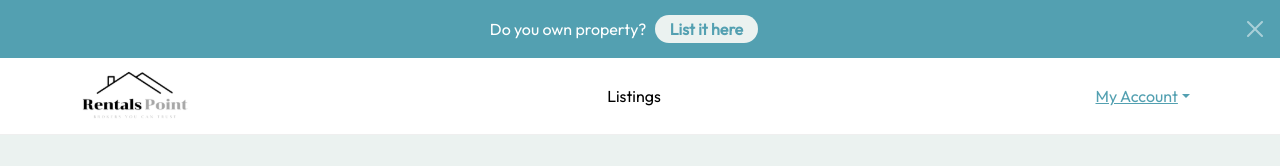
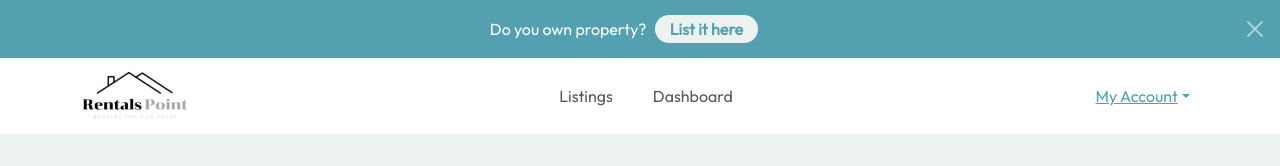
Before and after one commit to Cathella/rentals-point, a React (Vite) app: page / in a window 1280 px wide. Shown: the top 166 px of the page. Built offline with nearby package versions, Linux system fonts and the light colour scheme.

Commit message:
Update Nav component

```diff
--- a/package.json
+++ b/package.json
@@ -16,11 +16,13 @@
     "google-fonts-loader": "^1.0.2",
     "react": "^18.2.0",
     "react-dom": "^18.2.0",
+    "react-redux": "^8.1.1",
     "react-router-dom": "^6.13.0"
   },
   "devDependencies": {
     "@types/react": "^18.0.37",
     "@types/react-dom": "^18.0.11",
+    "@types/react-redux": "^7.1.25",
     "@typescript-eslint/eslint-plugin": "^5.59.0",
     "@typescript-eslint/parser": "^5.59.0",
     "@vitejs/plugin-react": "^4.0.0",
--- a/src/Dashboard.tsx
+++ b/src/Dashboard.tsx
@@ -1,7 +1,18 @@
+import Footer from "./components/Footer";
+import Nav from "./components/Nav";
+import TopAlert from "./components/TopAlert";
+
 function Dashboard() {
   return (
     <>
-      <h1>This is the Dashboard</h1>
+      <TopAlert />
+      <Nav />
+      <div className="pt-4 pb-5">
+        <div className="container">
+          <h1>This is the Dashboard</h1>
+        </div>
+      </div>
+      <Footer />
     </>
   );
 }
--- a/src/components/Nav.tsx
+++ b/src/components/Nav.tsx
@@ -1,24 +1,7 @@
-import { Link, useMatch, useNavigate, useLocation } from 'react-router-dom';
+import { Link } from 'react-router-dom';
 import TopLogo from '../assets/logowhite.svg';
 
 const Nav = () => {
-  // const navigate = useNavigate();
-  const location = useLocation();
-  const queryParams = new URLSearchParams(location.search);
-  const propertyType = queryParams.get('propertyType') || '';
-  // const isActive = useMatch('/propertylist');
-
-  const handlePropertyTypeClick = (propertyType: string) => {
-    let url = '/propertylist';
-
-    if (propertyType !== '') {
-      url += `?propertyType=${propertyType}`;
-    }
-
-    // setSelectedPropertyType(propertyType);
-    // navigate(url);
-    window.location.href = url;
-  };
 
   return (
     <>
@@ -38,23 +21,11 @@ const Nav = () => {
             <div className="offcanvas-body">
               <ul className="navbar-nav mx-auto mb-lg-0">
                 <li className="nav-item">
-                  <button className={`nav-link me-4 ${propertyType === '' ? 'active' : ''}`} onClick={() => handlePropertyTypeClick('')}>Listings</button>
-                </li>
-                {/* <li className="nav-item">
-                  <button className={`nav-link me-4 ${propertyType === 'house' ? 'active' : ''}`} onClick={() => handlePropertyTypeClick('House')}>Houses</button>
+                  <Link className='nav-link me-4' to='/propertylist'>Listings</Link>
                 </li>
                 <li className="nav-item">
-                  <button className={`nav-link me-4 ${propertyType === 'apartment' ? 'active' : ''}`} onClick={() => handlePropertyTypeClick('Apartment')}>Apartments</button>
+                  <Link className='nav-link' to='/dashboard'>Dashboard</Link>
                 </li>
-                <li className="nav-item">
-                  <button className={`nav-link me-4 ${propertyType === 'rental' ? 'active' : ''}`} onClick={() => handlePropertyTypeClick('Rental')}>Rentals</button>
-                </li>
-                <li className="nav-item">
-                  <button className={`nav-link me-4 ${propertyType === 'shop' ? 'active' : ''}`} onClick={() => handlePropertyTypeClick('Shop')}>Shops</button>
-                </li>
-                <li className="nav-item">
-                  <button className={`nav-link me-4 ${propertyType === 'office' ? 'active' : ''}`} onClick={() => handlePropertyTypeClick('Office')}>Offices</button>
-                </li> */}
               </ul>
               <ul className="navbar-nav mb-lg-0">
                 <li className="nav-item dropdown">
```
Also changed, not shown: 1 other file (tests, documents, lock files or other folders).
